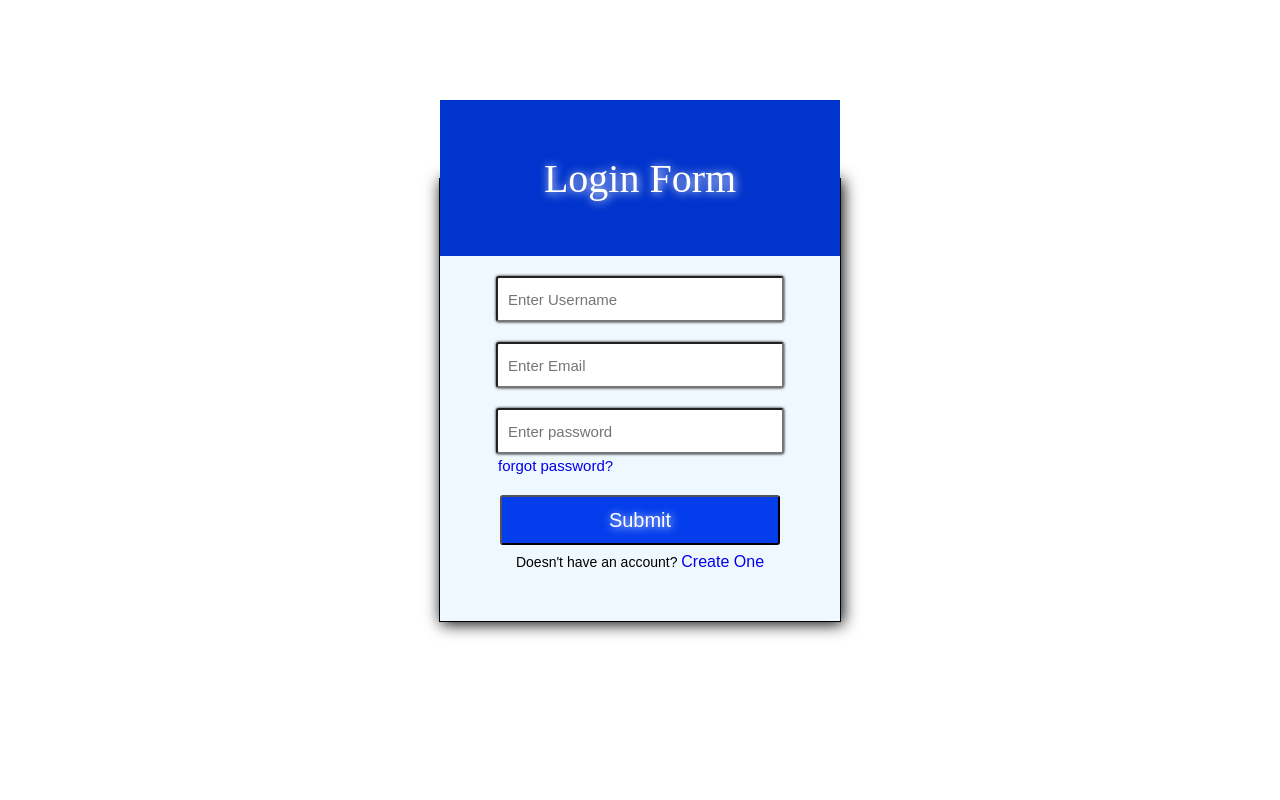
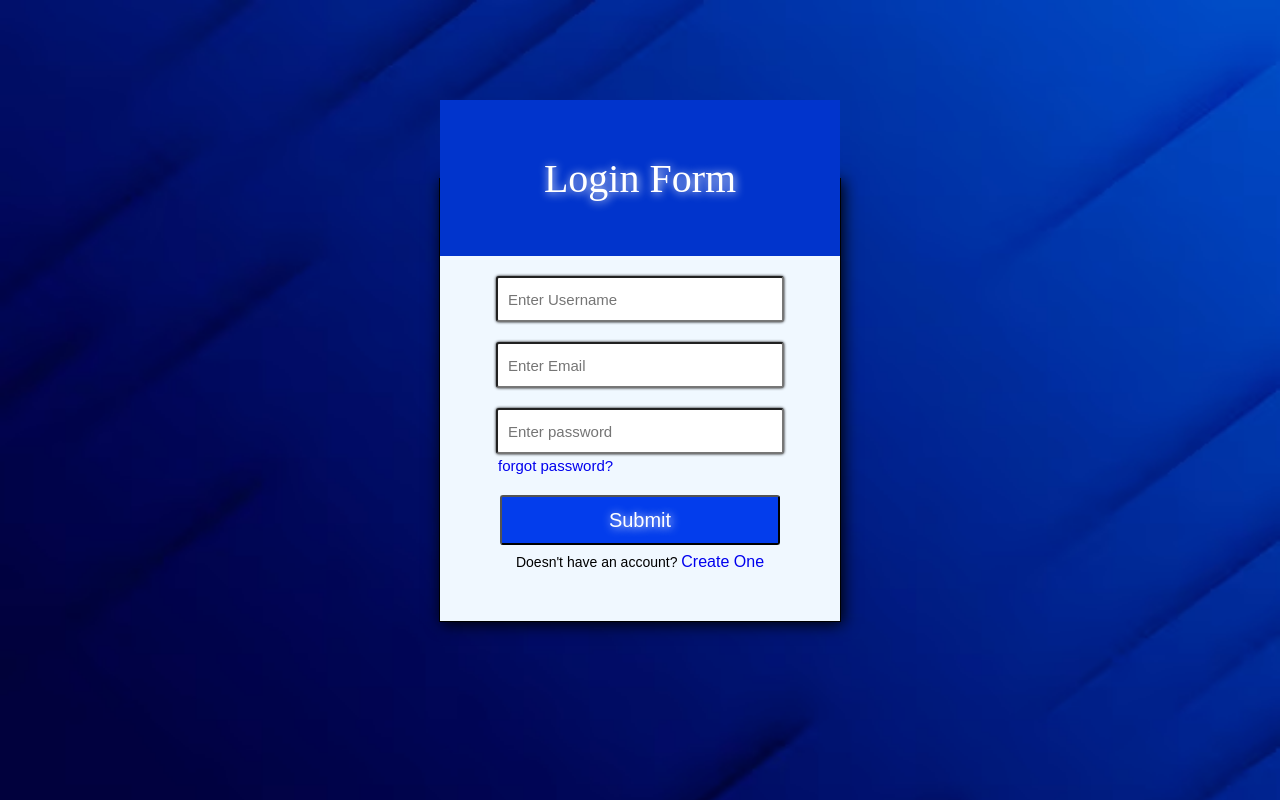
Before and after one commit to tehewindows-cmd/looooogin-form, a plain HTML site: page index.html in a window 1280 px wide. Drawn offline with Linux system fonts and the light colour scheme.

Commit message:
Update index.html

```diff
--- a/index.html
+++ b/index.html
@@ -8,7 +8,7 @@
 </head>
 <style>
     body {
-    background-image: url(Images/bgimage.png);
+    background-image: url(bgimage.png);
     background-repeat: no-repeat;
     background-size: cover;
     background-attachment: fixed;
@@ -124,4 +124,5 @@ p {
     </form>
 </div>
 </body>
+
 </html>
```
